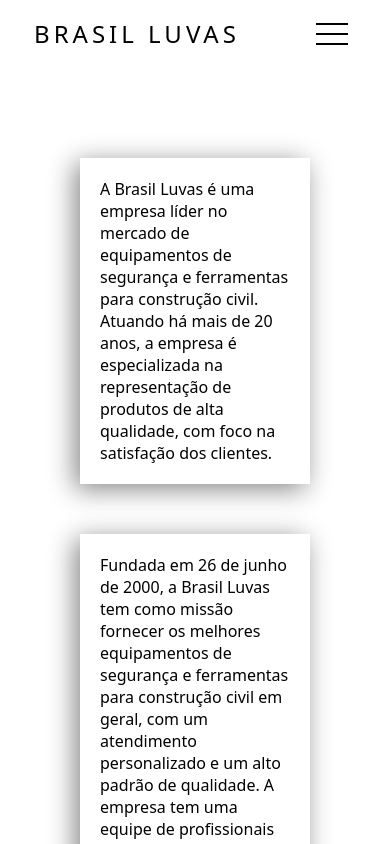
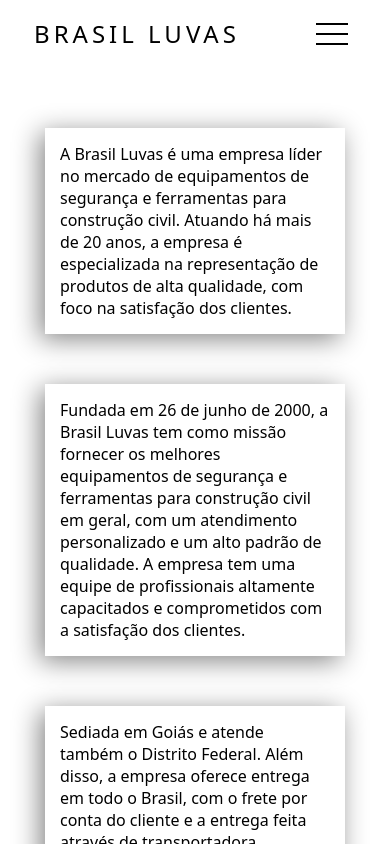
Before and after one commit to Matheus-Moura26/brasil-luvas, a Next.js app: page /sobre in a window 390 px wide. Shown: the top 844 px of the page. Built offline with nearby package versions, Linux system fonts and the light colour scheme.

Commit message:
Alterando tamanho dos box da pagina sobre

```diff
--- a/styles/sobre.module.css
+++ b/styles/sobre.module.css
@@ -24,13 +24,17 @@
 }
 
 @media(max-width:768px){
+
+    .sobreBox{
+        padding: 10px 45px;
+    }
     .sobreCardTextLeft{
-    width: 80vw;
-    padding: 20px 20px;
+        width: 80vw;
+        padding: 15px 15px;
+    }
+
+    .sobreCardTextRight{
+        width: 80vw;
+        padding: 15px 15px;
+    }
 }
-
-.sobreCardTextRight{
-    width: 100vw;
-    padding: 20px 20px;
-}
-}
```
